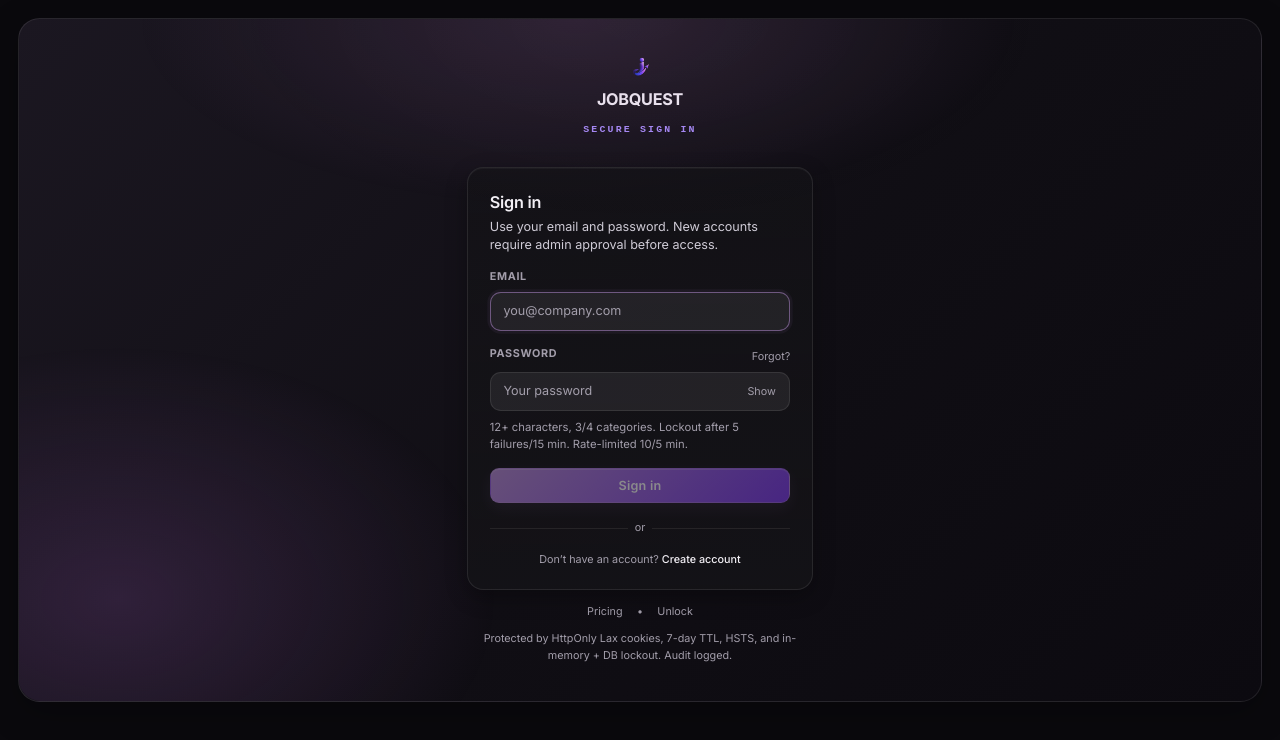
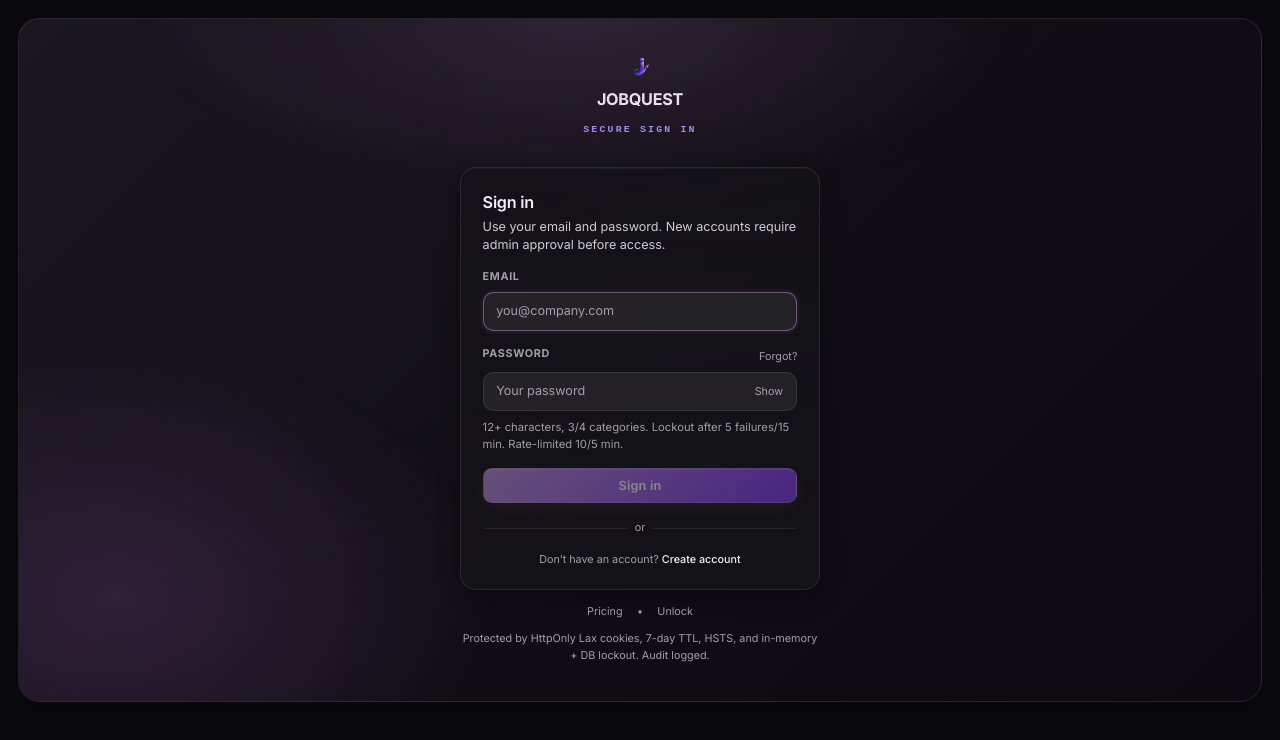
Before and after one commit to niranjcn/jobRadar, a Next.js app in the folder frontend/: page /login in a window 1280 px wide. Shown: the top 740 px of the page. Built offline with nearby package versions, Linux system fonts and the light colour scheme; no server answers.

Commit message:
fix(auth): same fixed 400px card container on login and register

```diff
--- a/frontend/app/login/page.tsx
+++ b/frontend/app/login/page.tsx
@@ -61,7 +61,7 @@ export default function LoginPage() {
   return (
     <div className={styles.ink}>
       <div className={`${styles.shell} items-center justify-center`}>
-      <div className="w-full max-w-sm">
+      <div className="w-full max-w-[400px]">
         <div className="mb-8 flex flex-col items-center gap-3">
           <RadarMark />
           <span className="font-display text-lg font-bold tracking-[0.14em]">JOBQUEST</span>
```
